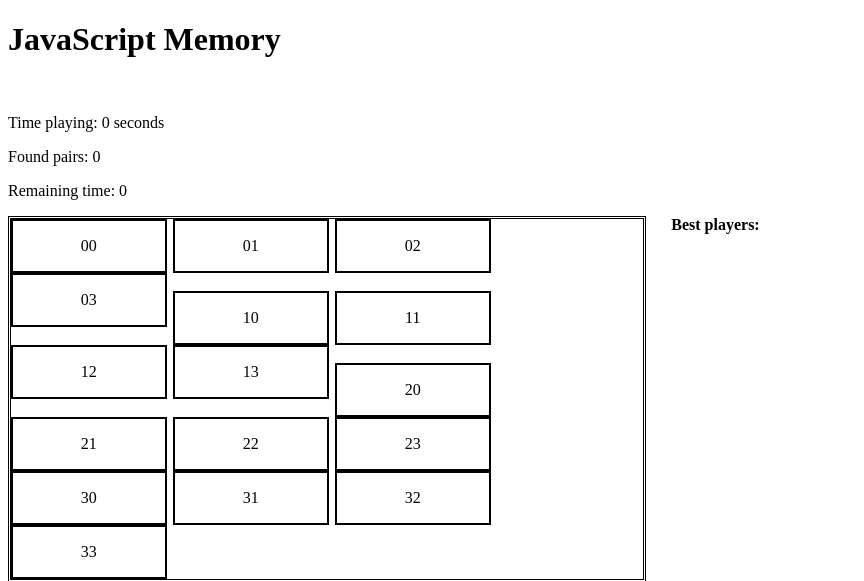
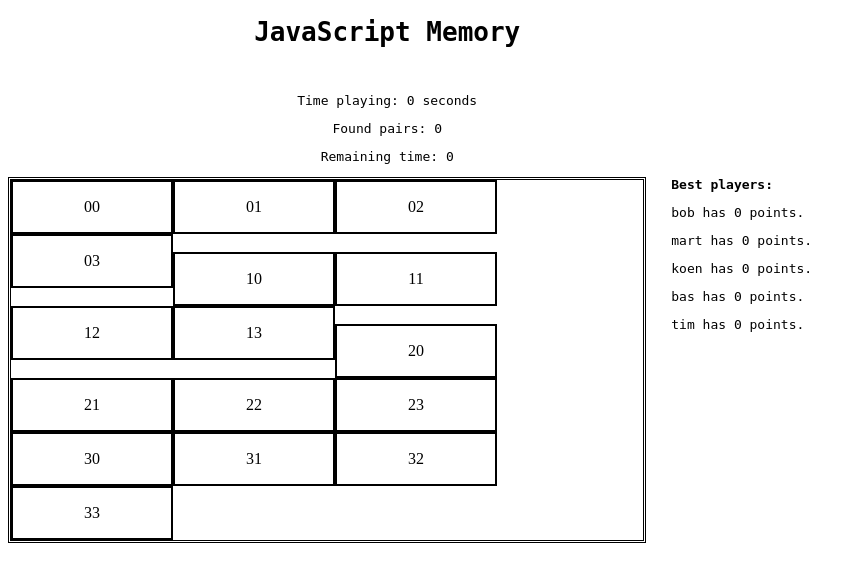
Before and after one commit to AaldertKroes/Webtech3, a PHP site: page /html/index.html in a window 1280 px wide. Shown: the top 581 px of the page, without its empty margins (0-864 px from the left). Run offline with PHP 8.4, Linux system fonts and the light colour scheme.

Commit message:
Leaderboard toegevoegd

```diff
--- a/css/index.css
+++ b/css/index.css
@@ -1,4 +1,11 @@
+.top-text {
+    text-align: center;
+    width: 60%;
+    font-family: monospace;
+}
+
 .leaderboard {
+    font-family: monospace;
     margin:auto;
 }
 
@@ -7,7 +14,7 @@
     border: 3px;
     border-style: double;
     border-color: black;
-    height: 50%;
+    height: 80%;
     width: 50%;
     margin-right: 2%;
 }
--- a/html/index.html
+++ b/html/index.html
@@ -2,8 +2,8 @@
 <html lang="en">
     <head>
         <link rel="stylesheet" href="../css/index.css">
-        <script type="text/javascript" src="../js/leaderboard.js"></script>
-        <script type="text/javascript" src="../js/generate-board.js"></script>
+        <script type="text/javascript" src="../js/Leaderboard.js"></script>
+        <script type="text/javascript" src="../js/Board.js"></script>
         <title>Memory page</title>
     </head>
     <body>
@@ -15,11 +15,16 @@
         </div>
         <div class="board">
             <script>
-                generateBoard(4);
+                const board = new Board(4);
+                board.generateBoard();
             </script>
         </div>
         <div class="leaderboard">
             <p><b>Best players:</b></p>
+            <script>
+                const leaderboard = new Leaderboard("bob","mart","koen","bas","tim");
+                leaderboard.printPlayerScores();
+            </script>
         </div>
     </body>
 </html>
--- /dev/null
+++ b/js/Board.js
@@ -0,0 +1,27 @@
+class Board {
+    #size;
+    #options;
+
+    constructor(size){
+        this.#size = size;
+    }
+
+    flip(){
+        // Flips the card and revealing the other side
+    }
+
+    generateBoard(){
+        // Generates a board of n*n size.
+        // Every block is inside its own <div> and uses the function flip() when clicked on
+        // TODO: styling
+        var margin = 100 / this.#size;
+
+        for (let i = 0; i < this.#size; i++){
+            document.write("<style>.row"+i+"{border: 2px; border-color: black; border-style: solid; width: "+margin+"%; height: "+margin+"%; text-align: center; float: left;}</style>")
+            for (let j = 0; j < this.#size; j++){
+                document.write("<div class='row"+i+"' id='item"+j+"' onclick='flip()'><p>"+i,j+"</p></div>");
+            }
+            document.write("<br><br><br><br>")
+        }
+    }
+}
--- a/js/generate-board.js
+++ /dev/null
@@ -1,17 +0,0 @@
-function flip(){
-    // Flips the card and revealing the other side
-}
-
-function generateBoard(n){
-    // Generates a board of n*n size.
-    // Every block is inside its own <div> and uses the function flip() when clicked on
-    // TODO: styling
-
-    for (let i = 0; i < n; i++){
-        document.write("<style>.row"+i+"{border: 2px; border-color: black; border-style: solid; width: "+(100 - n)/n+"%; height: "+(100 - n)/n+"%; text-align: center; float: left; margin-right: 1%;}</style>")
-        for (let j = 0; j < n; j++){
-            document.write("<div class='row"+i+"' id='item"+j+"' onclick='flip()'><p>"+i,j+"</p></div>");
-        }
-        document.write("<br><br><br><br>")
-    }
-}
--- a/js/leaderboard.js
+++ b/js/leaderboard.js
@@ -1,3 +1,15 @@
-// function showLeaderboard(names[], scores[]){
+class Leaderboard {
+    #player_scores = [["test",0],["test",0],["test",0],["test",0],["test",0]];
 
-// }
+    constructor(...players){
+        for (let i = 0; i < players.length; i++){
+            this.#player_scores[i][0] = players[i];
+        }
+    }
+
+    printPlayerScores(){
+        for (let i = 0; i < this.#player_scores.length; i++){
+            document.write("<p>"+this.#player_scores[i][0]+" has "+this.#player_scores[i][1]+" points.</p>");
+        }
+    }
+}
```
